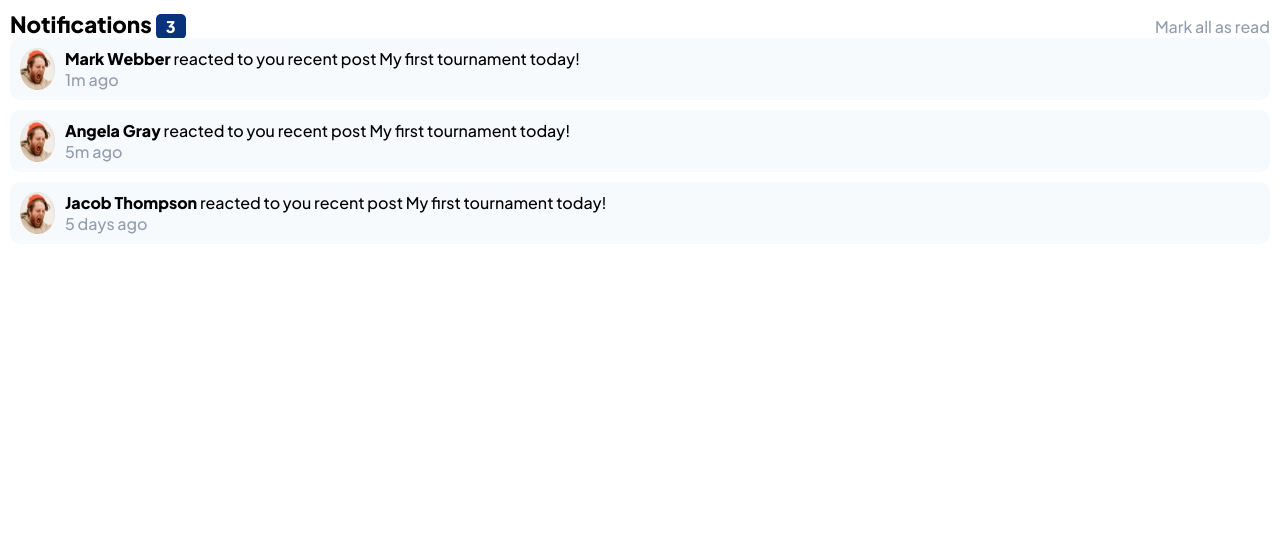
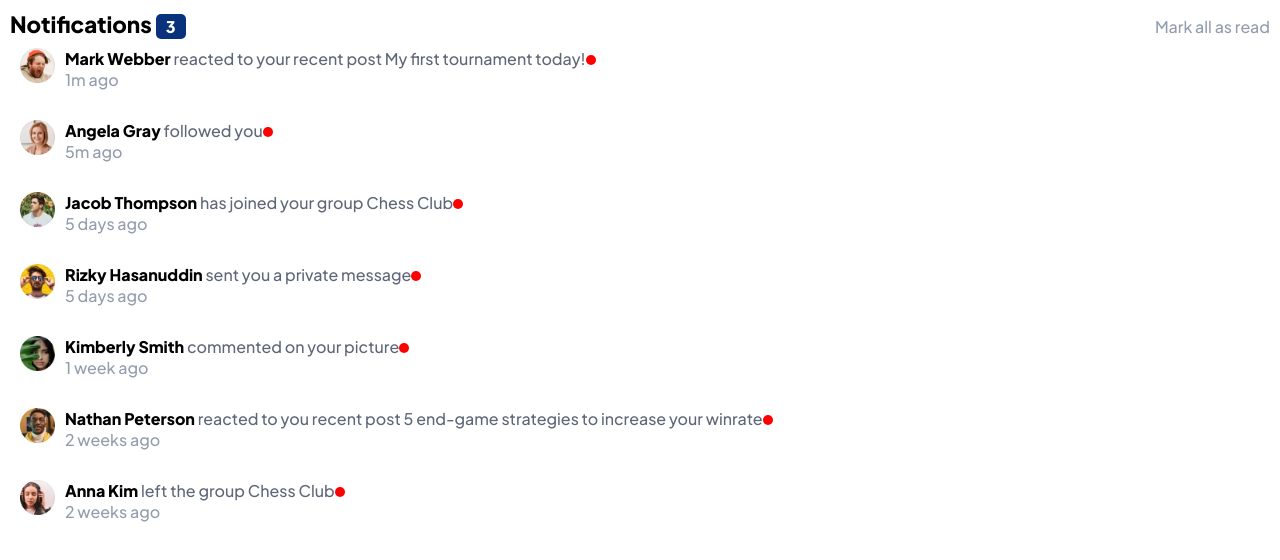
Before and after one commit to adie9/notifications-page, a React (Vite) app: page / in a window 1280 px wide. Shown: the top 560 px of the page. Built offline with nearby package versions, Linux system fonts and the light colour scheme.

Commit message:
Added all notifications with stylings

```diff
--- a/components/Feed.jsx
+++ b/components/Feed.jsx
@@ -1,20 +1,60 @@
-import React from "react";
+import React, {useState} from "react";
 import Notification from "../components/Notification"
 
 function Feed() {
+    const [isRead, setIsRead] = useState(true);
+
+
     return (
         <section className="feed-container">
             <Notification
+                picture="../assets/images/avatar-mark-webber.webp"
                 name="Mark Webber"
+                action="reacted to your recent post My first tournament today!"
+                isRead={isRead}
                 time="1m ago"
             />
             <Notification
+                picture="../assets/images/avatar-angela-gray.webp"
                 name="Angela Gray"
+                action="followed you"
+                isRead={isRead}
                 time="5m ago"
             />
             <Notification
+                picture="../assets/images/avatar-jacob-thompson.webp"
                 name="Jacob Thompson"
+                action="has joined your group Chess Club"
+                isRead={isRead}
                 time="5 days ago"
+            />
+            <Notification
+                picture="../assets/images/avatar-rizky-hasanuddin.webp"
+                name="Rizky Hasanuddin"
+                action="sent you a private message"
+                isRead={isRead}
+                time="5 days ago"
+            />
+            <Notification
+                picture="../assets/images/avatar-kimberly-smith.webp"
+                name="Kimberly Smith"
+                action="commented on your picture"
+                isRead={isRead}
+                time="1 week ago"
+            />
+            <Notification
+                picture="../assets/images/avatar-nathan-peterson.webp"
+                name="Nathan Peterson"
+                action="reacted to you recent post 5 end-game strategies to increase your winrate"
+                isRead={isRead}
+                time="2 weeks ago"
+            />
+            <Notification
+                picture="../assets/images/avatar-anna-kim.webp"
+                name="Anna Kim"
+                action="left the group Chess Club"
+                isRead={isRead}
+                time="2 weeks ago"
             />
         </section>
     )
--- a/components/Header.jsx
+++ b/components/Header.jsx
@@ -1,10 +1,14 @@
 import React from "react"
 
 function Header() {
+    function handleToggle() {
+
+    }
+
     return (
         <section className="header-container">
             <h1>Notifications <span className="noti-amount">3</span></h1>
-            <a className="mark-read">Mark all as read</a>
+            <a className="mark-read" onClick={handleToggle}>Mark all as read</a>
         </section>
     )
 }
--- a/components/Notification.jsx
+++ b/components/Notification.jsx
@@ -1,12 +1,15 @@
 import React from "react";
 
-function Notification({name, time}) {
+function Notification({picture, name, action, isRead, time}) {
 
     return (
         <div className="notification-container">
-            <img src="../assets/images/avatar-mark-webber.webp" alt="mark-webber"></img>
-            <p><span className="name"><strong>{name}</strong></span> reacted to you recent post
-            My first tournament today!<br/><span className="time-since">{time}</span></p>
+            <img src={picture} alt="user-img"></img>
+            <p>
+                <span className="name"><strong>{name}</strong></span>
+                <span className="action"> {action}</span>
+                <span className="dot"></span><br/>
+                <span className="time-since">{time}</span></p>
         </div>
     )
 }
--- a/index.html
+++ b/index.html
@@ -2,7 +2,7 @@
 <html lang="en">
   <head>
     <meta charset="UTF-8" />
-    <link rel="icon" type="image/svg+xml" href="/vite.svg" />
+    <link rel="icon" type="image/png" href="./assets/images/favicon-32x32.png" />
     <meta name="viewport" content="width=device-width, initial-scale=1.0" />
     <!-- Fonts -->
     <link rel="preconnect" href="https://fonts.googleapis.com">
--- a/styles/index.css
+++ b/styles/index.css
@@ -14,6 +14,7 @@ body {
 
 .header-container {
   display: flex;
+  flex-direction: row;
   justify-content: space-between;
   align-items: baseline;
 }
@@ -40,16 +41,31 @@ body {
 .notification-container {
   border-radius: 10px;
   display: flex;
+  flex-direction: row;
   padding: 10px;
   -moz-column-gap: 10px;
        column-gap: 10px;
-  background-color: hsl(210, 60%, 98%);
 }
 .notification-container img {
   width: 35px;
+  align-self: first baseline;
 }
 .notification-container p .time-since {
   color: hsl(219, 14%, 63%);
+}
+.notification-container p .action {
+  color: hsl(219, 12%, 42%);
+}
+.notification-container p .dot {
+  background-color: red;
+  height: 10px;
+  width: 10px;
+  border-radius: 50%;
+  display: inline-block;
+}
+
+.unread {
+  background-color: hsl(210, 60%, 98%);
 }
 
 .attribution {
--- a/styles/index.scss
+++ b/styles/index.scss
@@ -13,6 +13,18 @@ $pr-blue: hsl(219, 85%, 26%);
 
  // Font size
  $body-fs: 16px;
+
+ // Flex mixins
+ @mixin flex-row() {
+    display: flex;
+    flex-direction: row;
+ }
+
+ @mixin flex-col() {
+    display: flex;
+    flex-direction: column;
+ }
+
 
  * {
     padding: 0;
@@ -31,7 +43,8 @@ $pr-blue: hsl(219, 85%, 26%);
 
  // Header styles
 .header-container {
-    display: flex;
+    @include flex-row();
+
     justify-content: space-between;
     align-items: baseline;
 
@@ -54,8 +67,8 @@ $pr-blue: hsl(219, 85%, 26%);
 
 // Feed styles
 .feed-container {
-    display: flex;
-    flex-direction: column;
+    @include flex-col();
+
     row-gap: 10px;
 }
 
@@ -66,15 +79,16 @@ $pr-blue: hsl(219, 85%, 26%);
 
 .notification-container {
     @include notification-box();
+    @include flex-row();
 
-    display: flex;
     padding: 10px;
     column-gap: 10px;
-    background-color: $very-light-grayish-blue;
+
 
 
     img {
         width: 35px;
+        align-self: first baseline;
     }
 
     p {
@@ -83,7 +97,23 @@ $pr-blue: hsl(219, 85%, 26%);
             color: $grayish-blue;
         }
 
+        .action {
+            color: $dark-grayish-blue;
+        }
+
+        .dot {
+            background-color: red;
+            height: 10px;
+            width: 10px;
+            border-radius: 50%;
+            display: inline-block;
+        }
+
     }
+}
+
+.unread {
+    background-color: $very-light-grayish-blue;
 }
 
 
```
Also changed, not shown: 1 other file (tests, documents, lock files or other folders).
